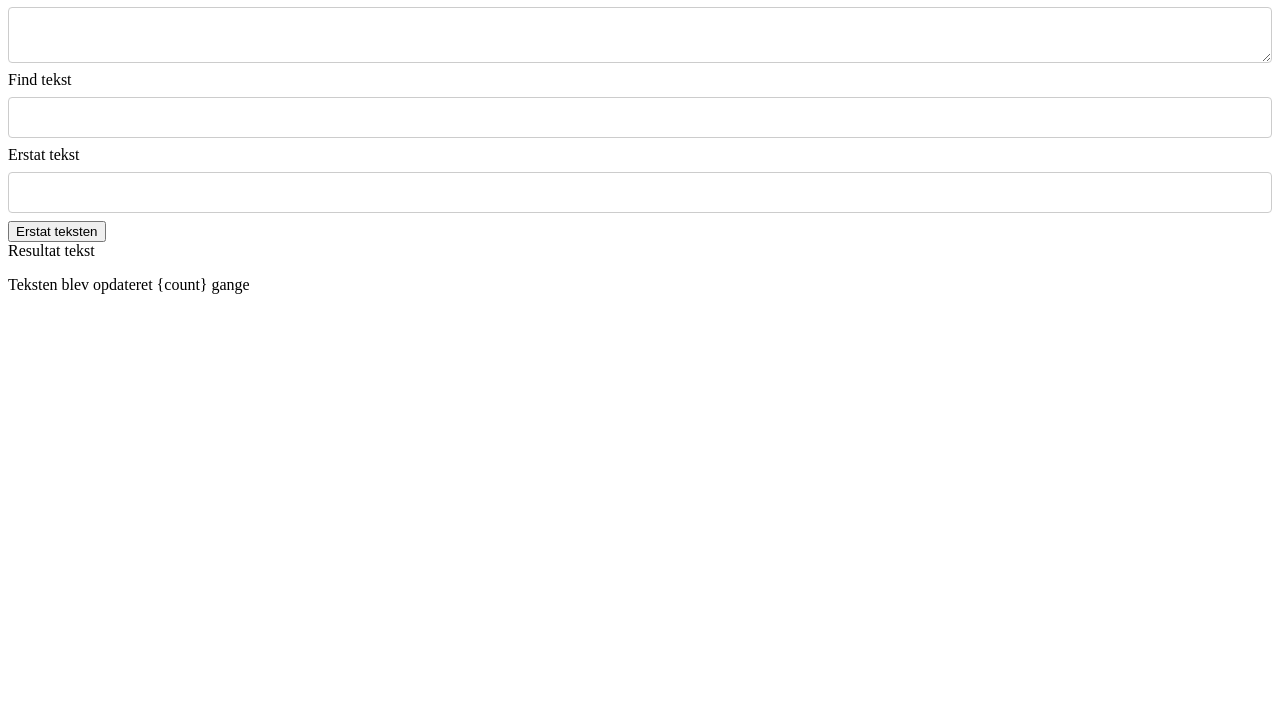
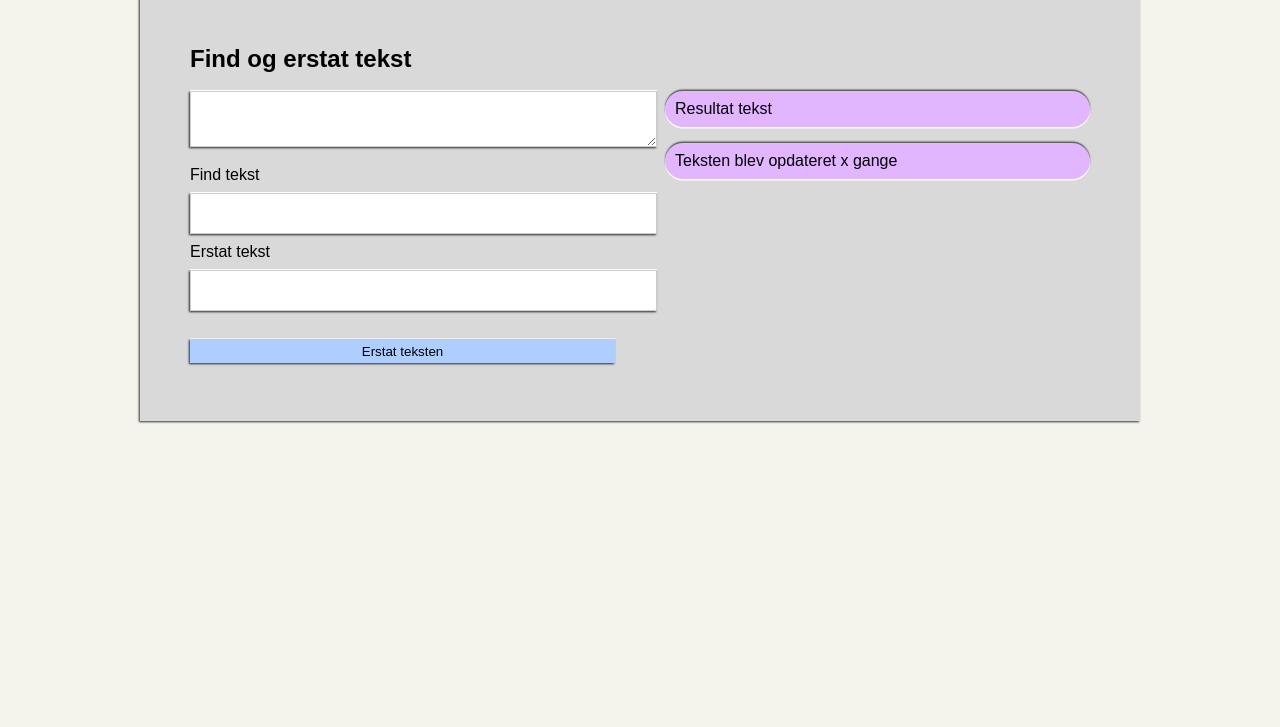
Before and after one commit to anne7n62/iba_projekta_opgave20, a plain HTML site: page index.html in a window 1280 px wide. Shown: the part 73-800 px from the top of the page. Drawn offline with Linux system fonts and the light colour scheme.

Commit message:
basic css

```diff
--- a/index.html
+++ b/index.html
@@ -6,37 +6,85 @@
     <title>Document</title>
 
     <style>
-      .input-fields {
+      body {
+        background-color: #f4f4ed;
+        margin: 0;
+        padding: 50px;
+        box-sizing: border-box;
+        -webkit-font-smoothing: antialiased;
+        line-height: 1;
+        font-family: sans-serif;
+      }
+
+      #wrapper {
+        background-color: #d9d9d9;
+        max-width: 900px;
+        padding: 50px;
+        margin: 0 auto;
+        box-shadow: -1px 1px 2px rgba(0, 0, 0, 0.8);
+      }
+
+      .flex {
+        display: flex;
+        flex-direction: row;
+        gap: 50px;
+      }
+
+      /* Gør kolonner lige brede */
+      .flex > form,
+      .flex > #result {
+        flex: 1;
+      }
+
+      form {
         display: flex;
         flex-direction: column;
+        gap: 20px;
+      }
+      #input-fields {
+        display: flex;
+        flex-direction: column;
+        gap: 10px;
       }
 
       input[type="text"],
       textarea {
         width: 100%;
         padding: 12px 20px;
-        margin: 8px 0;
-        display: block;
+        margin: 0;
         border: 1px solid #ccc;
-        border-radius: 4px;
-        box-sizing: border-box;
+        border-radius: 0;
+        box-shadow: 0px -1px 0px #fff, -1px 1px 2px rgba(0, 0, 0, 0.8);
       }
 
-      input[type="submit"] {
-        width: 100%;
-        background-color: #04aa6d;
-        color: white;
-        padding: 14px 20px;
+      button {
         margin: 8px 0;
         border: none;
-        border-radius: 4px;
+        border-radius: 0;
         cursor: pointer;
+        padding: 5px 18px 4px 18px;
+        background-color: #aeceff;
+        box-shadow: -1px 1px 2px rgba(0, 0, 0, 0.8), 0px -1px 0px #fff;
+      }
+
+      #result-text,
+      .countertekst {
+        box-sizing: border-box;
+        padding: 10px;
+        border-radius: 30px;
+        white-space: nowrap;
+        box-shadow: 0px 1.5px 0px #fff, 0px -1.5px 1.43px rgba(0, 0, 0, 0.6);
+        pointer-events: none;
+        width: 100%;
+        background-color: rgb(226, 181, 255);
       }
     </style>
   </head>
   <body>
+    <section id="wrapper">
       <h1>Find og erstat tekst</h1>
 
+      <div class="flex">
         <form action="">
           <textarea id="textarea"></textarea>
 
@@ -53,8 +101,12 @@
 
         <div id="result">
           <div id="result-text">Resultat tekst</div>
-      <p>Teksten blev opdateret <span class="counter">{count}</span> gange</p>
+          <p class="countertekst">
+            Teksten blev opdateret <span class="counter">x</span> gange
+          </p>
         </div>
+      </div>
+    </section>
 
     <script>
       let actionButton = document.getElementById("actionButton");
@@ -66,7 +118,7 @@
         let findInput = document.getElementById("find-tekst");
         let erstatInput = document.getElementById("erstat-tekst");
         let resultatTekst = document.getElementById("result-text");
-        const counterSpan = document.querySelector(".counter");
+        const antal = document.querySelector(".counter");
 
         // Hent teksten fra de forskellige input
         let hentTekst = textareaInput.value;
@@ -86,14 +138,17 @@
         const nyTekst = hentTekst.replaceAll(regex, erstatTekst);
         console.log("Ny tekst:", nyTekst);
 
-        // TODO 7: Opdater textarea eller et separat <div> med den nye tekst
+        // Opdater textarea eller et separat <div> med den nye tekst
         // opdater textarea eller et andet element
 
         resultatTekst.textContent = nyTekst;
 
-        // TODO 8: Vis også brugeren hvor mange udskiftninger der blev foretaget
+        // Vis også brugeren hvor mange udskiftninger der blev foretaget
         const count = matches ? matches.length : 0;
         counterSpan.textContent = count;
+
+        // TO DO: Meddelelse gang(e) eller ingen match
+        // Stort bogstav efter .!?
       });
     </script>
   </body>
```
Lines whose indentation alone changed are shown as unchanged.
